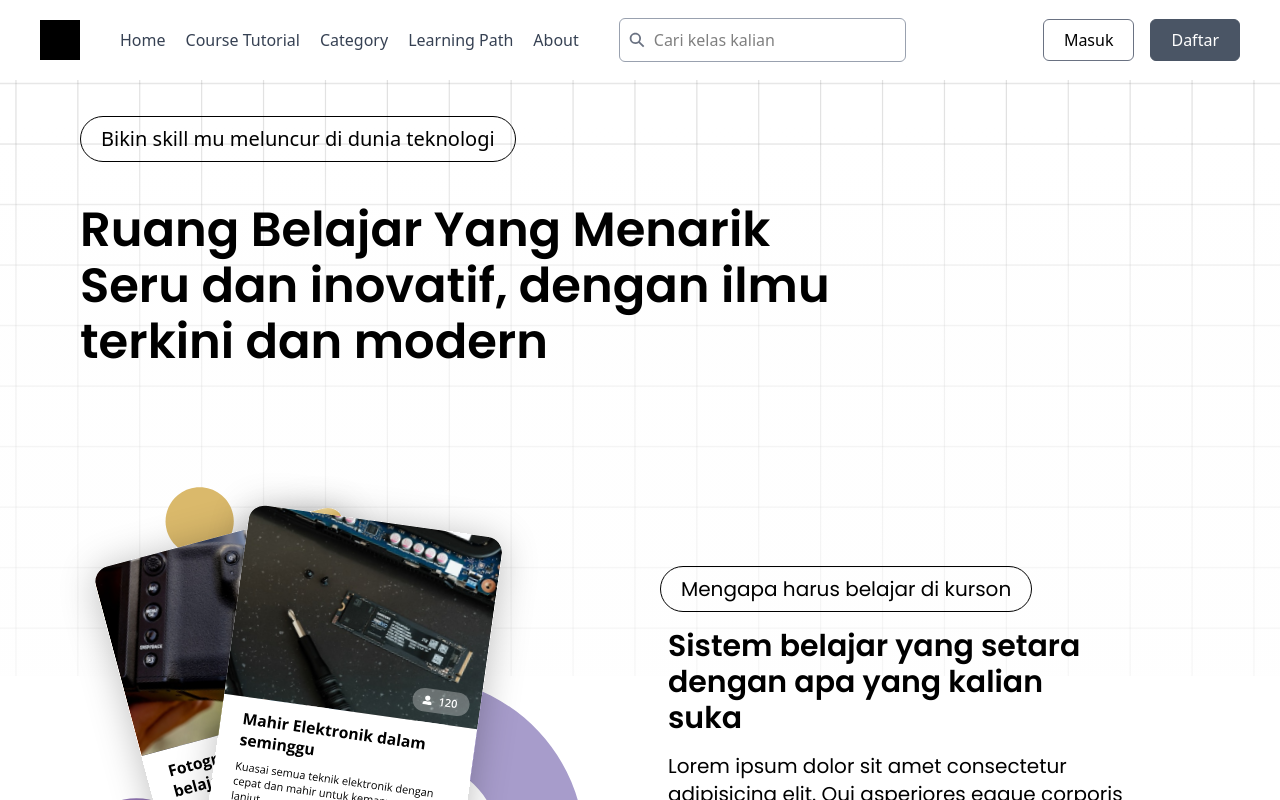
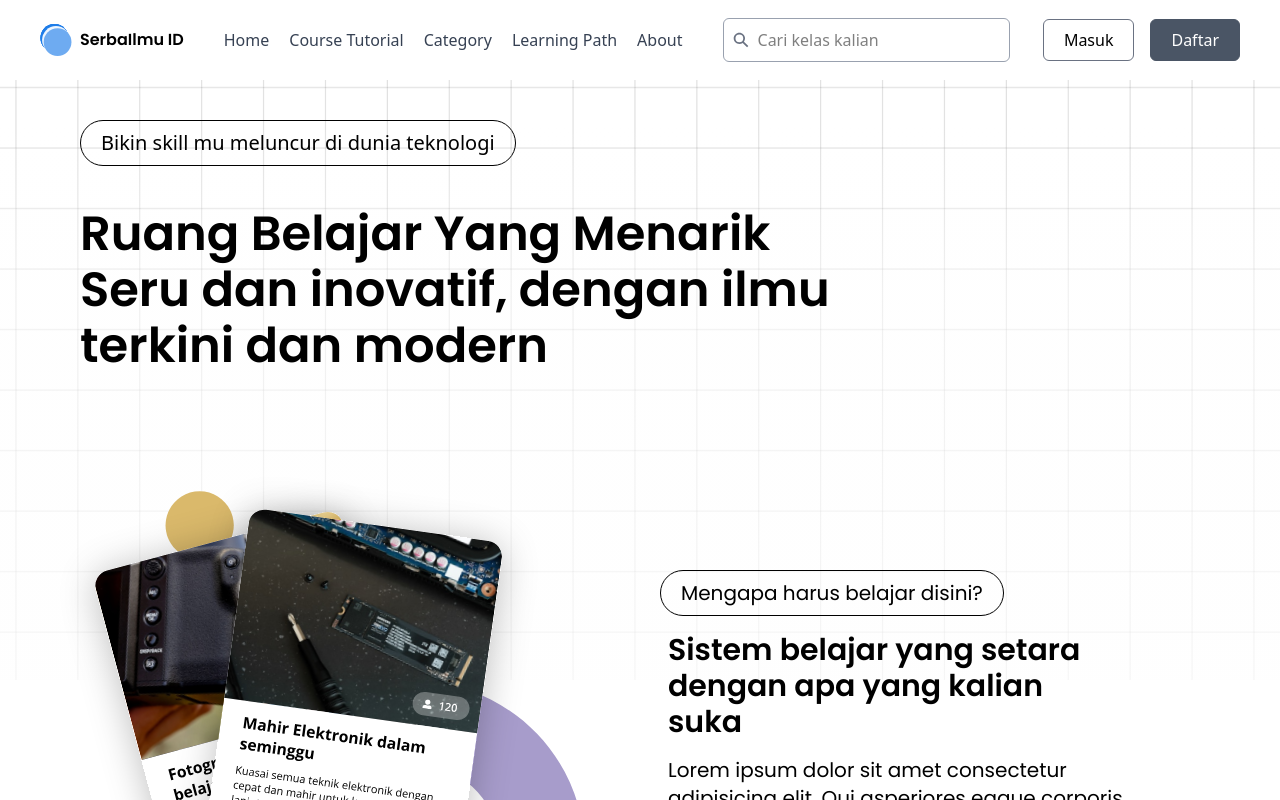
Before and after one commit to yohanesokta/CourseOnline, a React (Vite) app: page / in a window 1280 px wide. Shown: the top 800 px of the page. Built offline with nearby package versions, Linux system fonts and the light colour scheme.

Commit message:
feat : head captioning

```diff
--- a/index.html
+++ b/index.html
@@ -4,7 +4,12 @@
     <meta charset="UTF-8" />
     <link rel="icon" type="image/svg" href="/icon.svg" />
     <meta name="viewport" content="width=device-width, initial-scale=1.0" />
-    <title>Serbailmu Indonesia</title>
+    <title id="title">Serbailmu Indonesia</title>
+
+    <meta property="og:title" content="Home - Website Saya" />
+    <meta property="og:description" content="Ini adalah halaman utama website saya." />
+    <meta property="og:url" content={window.location.href} />
+    <meta property="og:type" content="website" />
   </head>
   <body>
     <div id="root"></div>
--- a/src/app.css
+++ b/src/app.css
@@ -3,6 +3,18 @@
     outline: none !important;
 }
 
-button,a{
+button,a,nav{
     transition: 0.3s;
 }
+
+.anim-navbar{
+    animation: anim-navbar-key 0.3s ease ;
+}
+
+@keyframes anim-navbar-key {
+    from{
+        top: -76px;
+    }to{
+        top: 0;
+    }
+}
--- a/src/components/Card.tsx
+++ b/src/components/Card.tsx
@@ -14,7 +14,7 @@ export const Card = () => {
         <div className="px-3 font-poppins">
             <h1 className="font-semibold py-3 xl:text-xl" >Mahir Elektronik dalam
             seminggu</h1>
-            <p className="font-normal text-sm xl:text-[12pt] h-[60px] xl:h-[80px] overflow-hidden" style={{textOverflow:"ellipsis"}}>Lorem ipsum dolor sit amet consectetur adipisicing elit. Molestias, eaque? aseasdada</p>
+            <p className="font-normal text-sm text-gray-600 xl:text-[12pt] h-[60px] xl:h-[80px] overflow-hidden" style={{textOverflow:"ellipsis"}}>Lorem ipsum dolor sit amet consectetur adipisicing elit. Molestias, eaque? aseasdada</p>
             <h3 className="py-2 text-sm xl:text-[12pt] flex gap-[5px] w-full max-h-[55px]overflow-hidden font-semibold"><span className="font-normal">By</span>Lorem ips </h3>
             <h4 className="flex font-normal text-sm xl:text-[11pt] gap-[5px]"><IoTime size={15} className="my-auto"/>waktu belajar : <span className="font-semibold">12 Jam</span></h4>
             <h5 className="py-2 text-green-600  text-[11pt] xl:text-[12pr] flex "><FaMoneyBillAlt color="green" size={20}/><span className="font-semibold ml-2">56</span>.000</h5>
--- a/src/components/Navigation.tsx
+++ b/src/components/Navigation.tsx
@@ -2,15 +2,26 @@ import { Link } from "react-router"
 import "../app.css"
 import { IoSearchSharp } from "react-icons/io5";
 import { FiAlignJustify } from "react-icons/fi";
-import { useState } from "react";
+import { useState , useEffect } from "react";
 import { IoMdCloseCircle } from "react-icons/io";
-
+import logo from "/icon.svg"
 
 export const Navigation = () => {
   const [Open, SetOpen] = useState(false)
+  const [hasShadow, setHasShadow] = useState(false);
   function OpenSide() {
     if (Open) { SetOpen(false) } else { SetOpen(true) }
   }
+
+
+  useEffect(() => {
+    const handleScroll = () => {
+      setHasShadow(window.scrollY > 150);
+    };
+
+    window.addEventListener("scroll", handleScroll);
+    return () => window.removeEventListener("scroll", handleScroll);
+  }, []);
 
   const OpenUp = () => {
     return (<>
@@ -30,6 +41,12 @@ export const Navigation = () => {
           <Link className="hover:text-black border-b-1 border-gray-300 p-1" to={"/"}>Category</Link>
           <Link className="hover:text-black border-b-1 border-gray-300 p-1" to={"/"}>About</Link>
 
+          <div className="w-full border-1 my-2 border-gray-400"></div>
+
+          <Link className="hover:text-black  border-b-1 border-gray-300 p-1" to={"/"}>Masuk</Link>
+          <Link className="hover:text-black border-b-1 border-gray-300 p-1" to={"/"}>Daftar</Link>
+
+
           </div>
       </div>
     </>)
@@ -37,10 +54,11 @@ export const Navigation = () => {
 
 
   return (<>
-    <nav className="w-full py-10 h-13 flex z-50 bg-white  items-center fixed">
+    <nav id="navbar" className={`w-full py-10 h-13 flex z-50 bg-white  items-center  ${ hasShadow? "shadow-md fixed top-0 anim-navbar" : "relative"}`}>
 
       <div className="h-10 flex justify-center items-center mx-10">
-        <div className="bg-black w-10 h-10"></div>
+        <img src={logo} className="w-7 h-7 xl:w-8 xl:h-8" alt="" />
+        <span className="ml-2 font-semibold font-poppins">SerbaIlmu ID</span>
       </div>
 
 
@@ -80,7 +98,7 @@ export const Navigation = () => {
 
     {(Open) ? <OpenUp /> : ""}
 
-    <div className="w-full h-19"></div>
+    <div className={`w-full h-19 ${hasShadow ? "" : "hidden"}`}></div>
   </>
   )
 }
--- a/src/home/index.tsx
+++ b/src/home/index.tsx
@@ -3,12 +3,19 @@ import frame_1 from "../assets/frame_1.svg"
 import frame_2 from "../assets/FrontGroup.svg"
 import { FaCheckCircle } from "react-icons/fa"
 import { Card } from "../components/Card"
+import { Helmet } from "../utility/Helmet"
+
 const Home = () => {
-  return (
-    <div>
+
+  Helmet({
+      title : "SerbaIlmu Indonesia",
+      description:"Buat hidupmu jadi lebih berkarya"
+    })
+
+  return (<>
+    <div className="w-screen">
       <Navigation />
-
-      <div className="">
+      <div className="w-full">
         <div className="w-full h-[600px] absolute z-[-1]">
           <img className="w-full h-full object-cover" src={frame_1} alt="boxies frame" />
         </div>
@@ -19,13 +26,13 @@ const Home = () => {
         </div>
       </div>
 
-      <div className="w-full md:flex">
-        <div className="h-full w-full md:w-[50%] md:h-[600px] p-5 justify-center items-center flex">
+      <div className="w-full md:flex md:w-screen ">
+        <div className="h-full w-full md:w-[50%]  md:h-[600px] p-5 justify-center items-center flex">
           <img className="h-full" src={frame_2} alt="frame product" />
         </div>
 
-        <div className="px-5 xl:w-[40%] font-poppins h-full my-auto">
-          <button className="py-2 px-5 text-sm border-1 relative rounded-4xl md:text-xs xl:text-xl">Mengapa harus belajar di kurson</button>
+        <div className="px-5 md:w-[40%] font-poppins h-full my-auto">
+          <button className="py-2 px-5 text-sm border-1 relative rounded-4xl md:text-xs xl:text-xl">Mengapa harus belajar disini?</button>
 
           <h3 className="m-1 md:text-3xl text-xl font-semibold font-poppins px-1 py-3 ">
             Sistem belajar yang setara dengan apa yang kalian suka
@@ -33,8 +40,8 @@ const Home = () => {
 
           <p className="mx-2 mb-4 md:text-xl">Lorem ipsum dolor sit amet consectetur adipisicing elit. Qui asperiores eaque corporis recusandae maxime, maiores velit beatae tempora eveniet modi!.</p>
 
-          <p className="m-1 text-sm font-semibold flex gap-2 md:text-[12pt]"><FaCheckCircle color="green" size={20}/>100 + Online Course inside</p>
-          <p className="m-1 text-sm font-semibold flex gap-2 md:text-[12pt]"><FaCheckCircle color="green" size={20}/>Online or Offline Course</p>
+          <p className="m-1 text-sm font-semibold flex gap-2 md:text-[12pt]"><FaCheckCircle color="green" size={20} />100 + Online Course inside</p>
+          <p className="m-1 text-sm font-semibold flex gap-2 md:text-[12pt]"><FaCheckCircle color="green" size={20} />Online or Offline Course</p>
         </div>
       </div>
 
@@ -56,6 +63,7 @@ const Home = () => {
         </div>
       </div>
     </div>
+    </>
   )
 }
 
--- /dev/null
+++ b/src/utility/Helmet.tsx
@@ -0,0 +1,15 @@
+interface HelmetInterface {
+    title : string,
+    description:string
+}
+
+export const Helmet = ({title,description} : HelmetInterface) => {
+     document.getElementById("title")!.innerHTML = title
+
+     const titleOG = document.querySelector("meta[property='og:title']");
+     if (titleOG) titleOG.setAttribute("content",title);
+     const metaDescription = document.querySelector("meta[property='og:description']");
+     if (metaDescription) metaDescription.setAttribute("content", description);
+     const metaUrl = document.querySelector("meta[property='og:url']");
+    if (metaUrl) metaUrl.setAttribute("content", window.location.href);
+}
```
Lines whose indentation alone changed are shown as unchanged.
